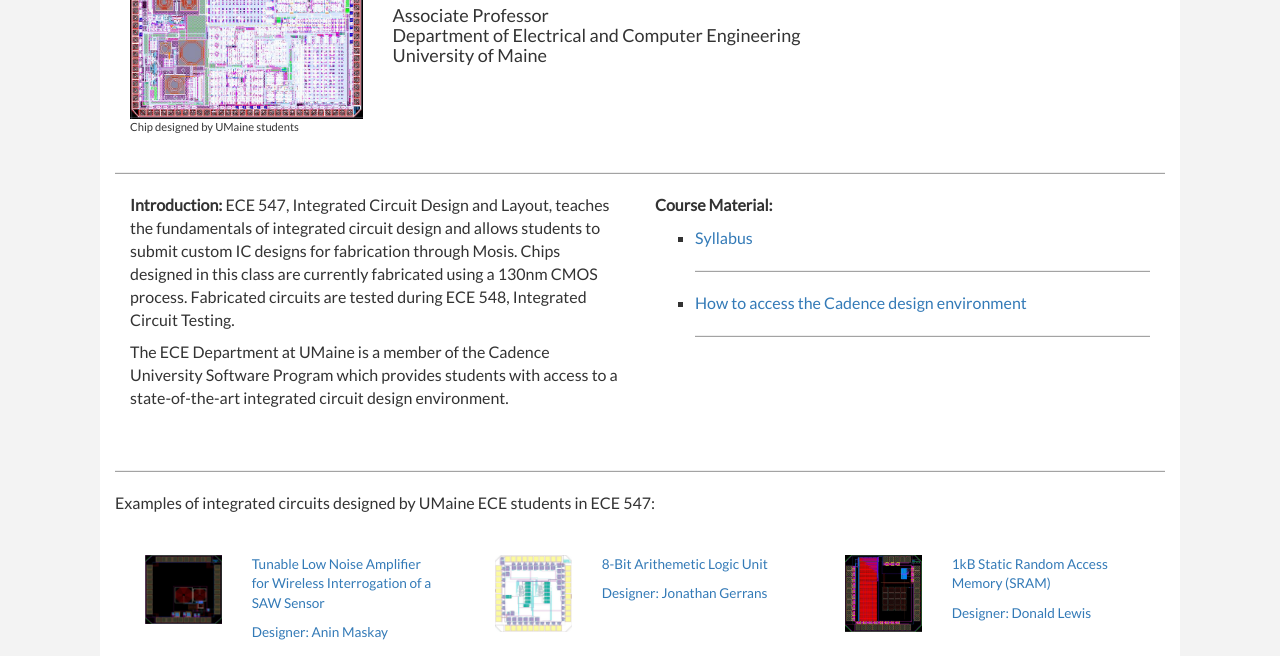
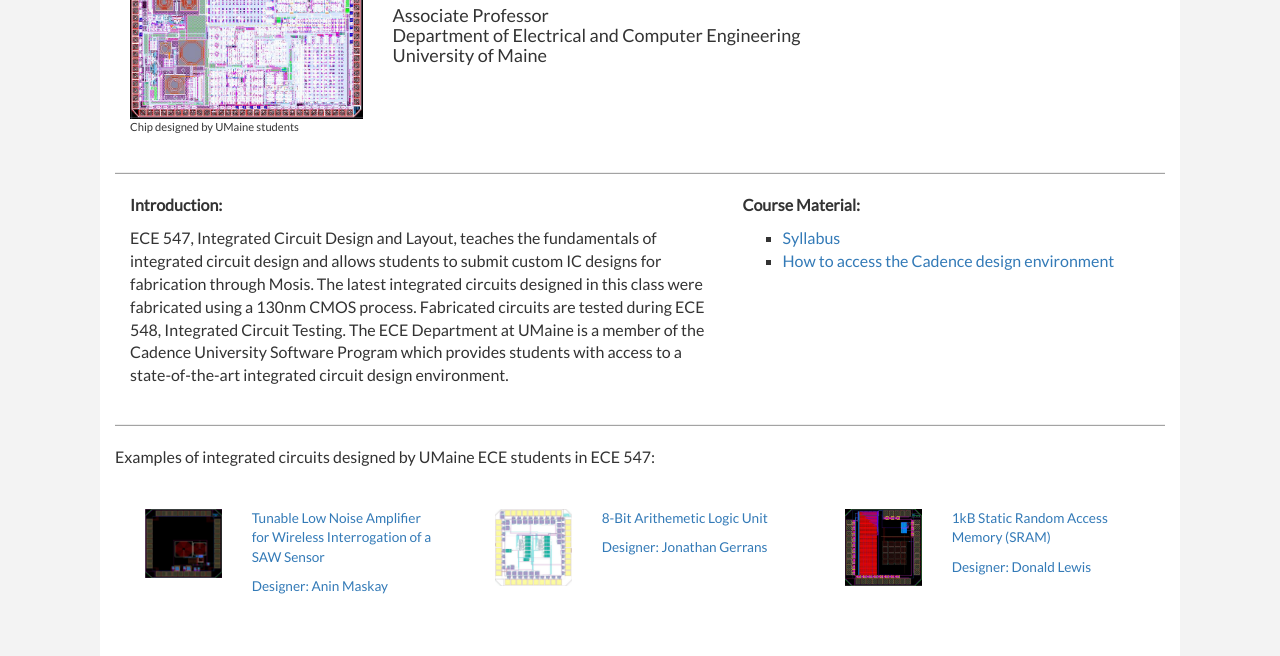
Before and after one commit to kotecki/ECE547, a plain HTML site: page index.html in a window 1280 px wide. Shown: the part 118-774 px from the top of the page. Drawn offline with nearby package versions, Linux system fonts and the light colour scheme.

Commit message:
updated index.html to correct typo and link

```diff
--- a/index.html
+++ b/index.html
@@ -37,7 +37,7 @@
 
          <div class="col-sm-9">
             <h2>ECE 547 - Integrated Circuit Design and Layout</h2>
-            <h3><a href="http://web.eece.maine.edu/kotecki">David E. Kotecki, Ph.D.</a></h3>
+            <h3><a href="../index.html">David E. Kotecki, Ph.D.</a></h3>
             <h4>Associate Professor<br> Department of Electrical and Computer Engineering<br>University of Maine</h4>
 
          </div>
@@ -45,24 +45,25 @@
 
       <div class="row">
          <hr style="margin-top:7px"/>
-         <div class="col-sm-6">
-            <p><strong>Introduction: </strong>ECE 547, Integrated Circuit Design and Layout, teaches the fundamentals of integrated circuit design and allows students to submit custom IC designs for fabrication through Mosis. Chips designed in this class are currently fabricated using a 130nm CMOS process. Fabricated circuits are tested during ECE 548, Integrated Circuit Testing. </p>
-            <p>The ECE Department at UMaine is a member of the Cadence University Software Program which provides students with access to a state-of-the-art integrated circuit design environment. </p>
+         <div class="col-sm-7">
+            <p><strong>Introduction: </strong></p>
+            <p>ECE 547, Integrated Circuit Design and Layout, teaches the fundamentals of integrated circuit design and allows students to submit custom IC designs for fabrication through Mosis. The latest integrated circuits designed in this class were fabricated using a 130nm CMOS process. Fabricated circuits are tested during ECE 548, Integrated Circuit Testing.
+            The ECE Department at UMaine is a member of the Cadence University Software Program which provides students with access to a state-of-the-art integrated circuit design environment. </p>
          </div>
-         <div class="col-sm-6">
+         <div class="col-sm-5">
             <p><strong>Course Material:</strong></p>
             <ul>
                <li><a href="#">Syllabus</a></li>
-               <hr />
+               <!-- <hr /> -->
                <li><a href="#">How to access the Cadence design environment</a></li>
                <!-- <li><a href="#"></a></li> -->
-               <hr />
+               <!-- <hr /> -->
             </ul>
          </div>
        </div>
 
       <div class="row">
-         <hr />
+         <hr style="margin-top:-3px"/>
          <p>Examples of integrated circuits designed by UMaine ECE students in ECE 547:</p>
       </div>
 
```
